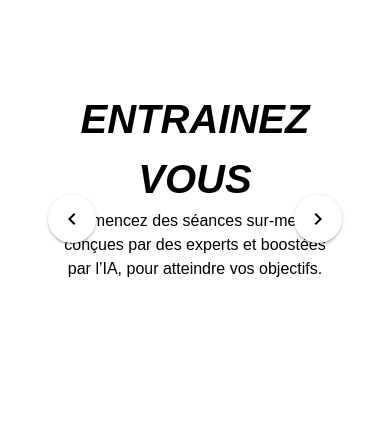
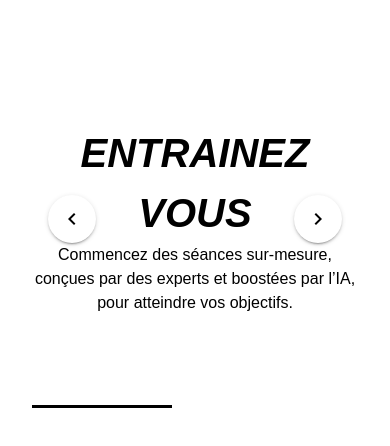
Before and after one commit to SteveTakount97/projet-test-vuejs, a Vue app: page / in a window 390 px wide. Shown: the top 446 px of the page. Built offline with nearby package versions, Linux system fonts and the light colour scheme.

Commit message:
edit style dynamique footer

```diff
--- a/src/App.vue
+++ b/src/App.vue
@@ -7,17 +7,19 @@
         <aside>votre coach numérique</aside>
       </header>
       <v-footer>
-        <v-row class="justify-center">
-          <v-col class="text-center">
-            <hr />
-          </v-col>
-        </v-row>
-      </v-footer>
+      <v-row class="justify-center">
+        <v-col class="text-center">
+          <!-- Style dynamique avec :class -->
+          <hr :class="{ 'line-footer-green': showSplash, 'line-footer-black': !showSplash }" />
+        </v-col>
+      </v-row>
+    </v-footer>
     </v-container>
 
     <!-- Page d'accueil -->
     <v-container v-else>
       <HomeView />
+      <Footer />
     </v-container>
 
 </template>
@@ -25,6 +27,7 @@
 
 <script>
 import HomeView from './views/HomeView.vue';
+import Footer from './components/Footer.vue';
 
 export default {
   data() {
@@ -35,10 +38,11 @@ export default {
   mounted() {
     setTimeout(() => {
       this.showSplash = false; // Passer à la page d'accueil
-    }, 3000); //3 secondes
+    }, 3000); // 3 secondes
   },
   components: {
-    HomeView, // Enregistrement correct du composant
+    HomeView,
+    Footer, // Enregistrement correct du composant
   },
 };
 </script>
--- a/src/assets/main.css
+++ b/src/assets/main.css
@@ -24,11 +24,18 @@
     }
     hr {
       border: none;
-      border-bottom: 3px solid #ffffff;
       width: 140px;
       margin-left: 0;
       margin-top: 12px;
       margin-bottom: 12px;
+    }
+    .line-footer-green {
+      border-bottom: 3px solid #ffffff;
+    }
+
+    /* Style pour le hr sur la page Home */
+    .line-footer-black {
+      border-bottom: 3px solid black;
     }
 
     p {
--- a/src/components/Footer.vue
+++ b/src/components/Footer.vue
@@ -3,7 +3,7 @@
       <v-row class="justify-center">
         <v-col class="text-center">
           <!-- Style dynamique avec :class -->
-          <hr :class="showSplash ? 'line-footer-green' : 'line-footer-black'" />
+          <hr :class="{ 'line-footer-green': showSplash, 'line-footer-black': !showSplash }" />
         </v-col>
       </v-row>
     </v-footer>
@@ -14,10 +14,3 @@
     name: 'Footer',
   };
 </script>
-
-<style scope>
-
-  v-footer {
-      margin-top: auto;
-    }
-</style>
--- a/src/views/HomeView.vue
+++ b/src/views/HomeView.vue
@@ -49,7 +49,11 @@
   <style scoped>
   .carousel-content {
     text-align: center;
-    padding: 20px;
+    display: flex;
+    flex-direction:column;
+    justify-content: center;
+    margin-top: auto;
+    height: 100%;
   }
 
   .dynamic-lines {
```
